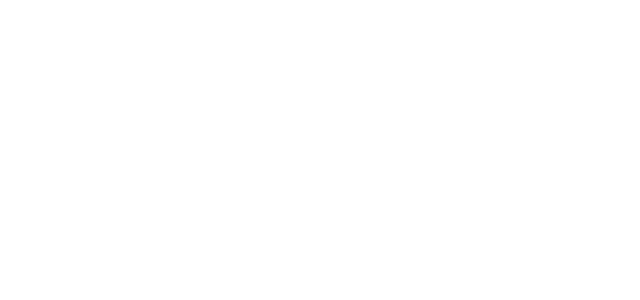
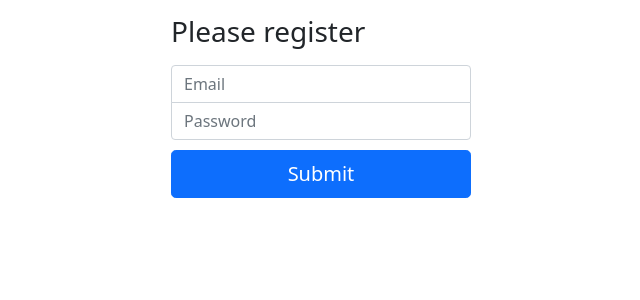
Before and after one commit to denislour/imo-frontend, an Angular app in the folder imo-admin/: page /login in a window 1280 px wide. Shown: the top 300 px of the page, without its empty margins (319-959 px from the left). Built offline with nearby package versions, Linux system fonts and the light colour scheme.

Commit message:
[Admin] - Create login components http call to backend.

```diff
--- a/imo-admin/src/app/public/login/login.component.html
+++ b/imo-admin/src/app/public/login/login.component.html
@@ -0,0 +1,8 @@
+<main class="form-signin">
+  <form [formGroup]="form" (submit)="submit()">
+    <h1 class="h3 mb-3 fw-normal">Please register</h1>
+    <input formControlName="email" type="email" class="form-control" placeholder="Email" required>
+    <input formControlName="password" type="password" class="form-control" placeholder="Password" required>
+    <button class="w-100 btn btn-lg btn-primary" type="submit">Submit</button>
+  </form>
+</main>
--- a/imo-admin/src/app/public/login/login.component.ts
+++ b/imo-admin/src/app/public/login/login.component.ts
@@ -1,15 +1,28 @@
 import { Component, OnInit } from '@angular/core';
+import {FormBuilder, FormGroup} from "@angular/forms";
+import {HttpClient} from "@angular/common/http";
+import {environment} from "../../../environments/environment";
+import {Router} from "@angular/router";
 
 @Component({
   selector: 'app-login',
   templateUrl: './login.component.html',
-  styleUrls: ['./login.component.css']
+  styleUrls: ['./login.component.css', '../public.component.css']
 })
 export class LoginComponent implements OnInit {
+  form: FormGroup;
 
-  constructor() { }
+  constructor(private formBuilder: FormBuilder, private http: HttpClient, private router: Router) { }
 
   ngOnInit(): void {
+    this.form = this.formBuilder.group({
+      email: '',
+      password: ''
+    })
   }
 
+  submit() {
+    this.http.post(`${environment.api}/login`, this.form.getRawValue(), {withCredentials: true})
+      .subscribe(() => this.router.navigate(['/']))
+  }
 }
--- a/imo-admin/src/app/public/register/register.component.ts
+++ b/imo-admin/src/app/public/register/register.component.ts
@@ -2,6 +2,7 @@ import {Component, OnInit} from '@angular/core';
 import {FormBuilder, FormGroup} from "@angular/forms";
 import {HttpClient} from "@angular/common/http";
 import {Router} from "@angular/router";
+import {environment} from "../../../environments/environment";
 
 @Component({
   selector: 'app-register',
@@ -27,7 +28,7 @@ export class RegisterComponent implements OnInit {
 
   submit(): void {
     console.log(this.form.getRawValue());
-    this.http.post('http://localhost:8000/api/admin/register', this.form.getRawValue())
+    this.http.post(`${environment.api}/register`, this.form.getRawValue())
       .subscribe(() => this.router.navigate(['/login']))
   }
 }
--- a/imo-admin/src/environments/environment.ts
+++ b/imo-admin/src/environments/environment.ts
@@ -3,7 +3,8 @@
 // The list of file replacements can be found in `angular.json`.
 
 export const environment = {
-  production: false
+  production: false,
+  api: "http://localhost:8000/api/admin"
 };
 
 /*
```
